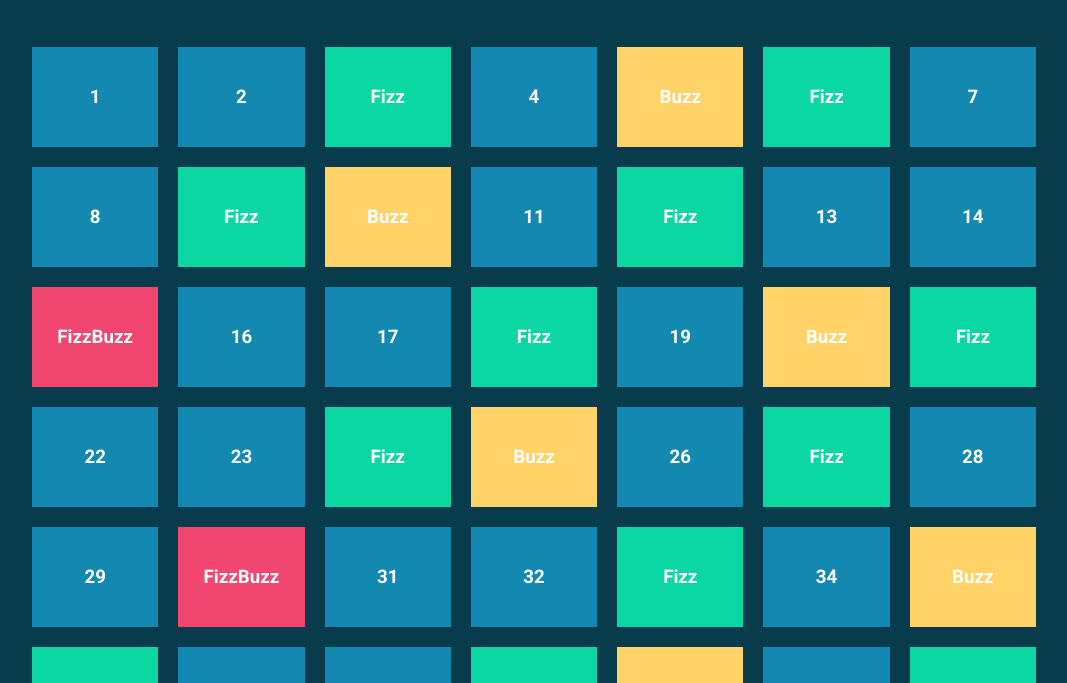
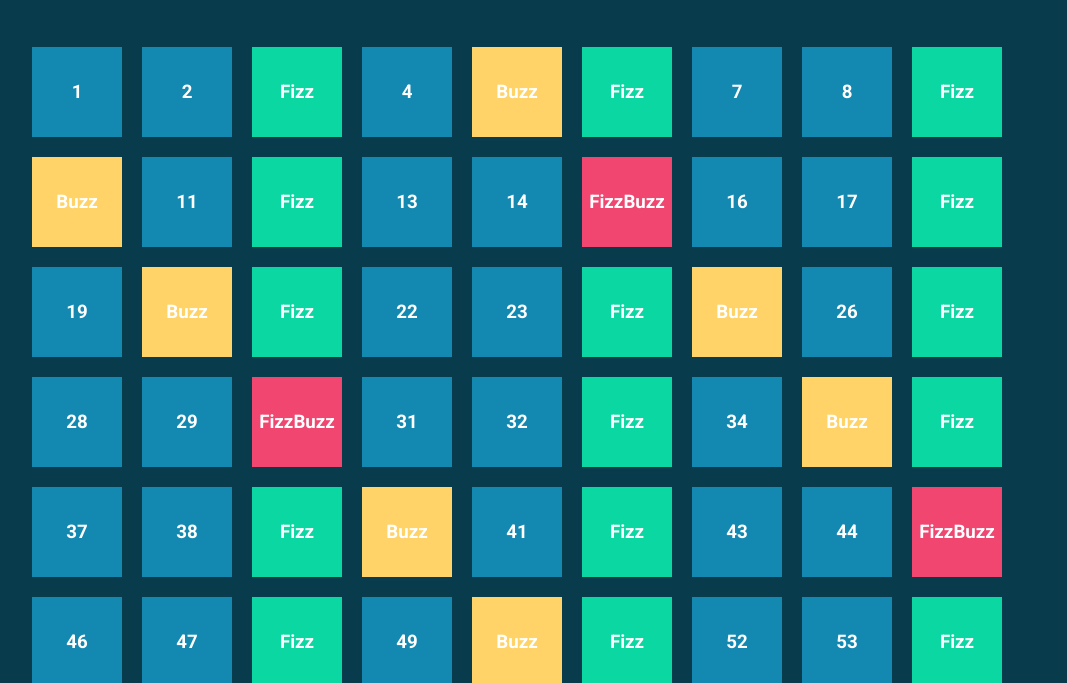
Before and after one commit to giovannifranchi/js-fizzbuzz, a plain HTML site: page index.html in a window 1280 px wide. Shown: the part 91-774 px from the top of the page, without its empty margins (96-1163 px from the left). Drawn offline with Linux system fonts and the light colour scheme.

Commit message:
Fix: class box height and width

```diff
--- a/css/style.css
+++ b/css/style.css
@@ -28,8 +28,8 @@ main {
 }
 
 .box {
-    width: calc(100% / 7 - 1.25rem);
-    height: 6.25rem;
+    width: 5.625rem;
+    height: 5.625rem;
     display: flex;
     justify-content: center;
     align-items: center;
```
